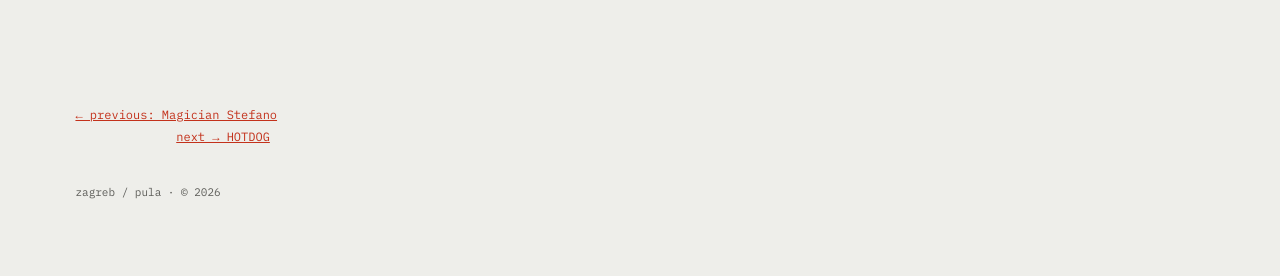
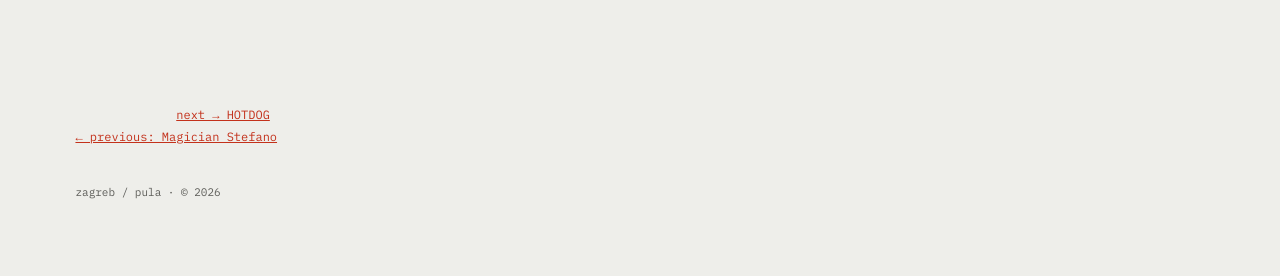
Before and after one commit to ariansajina/dora, a Jekyll site: the page built from _works/which-football-team.md, in a window 1280 px wide. Shown: the part 1926-2202 px from the top of the page. Built offline with Jekyll 4.4.1, drawn with Linux system fonts in a browser that asks for light colours.

```diff
--- a/_layouts/work.html
+++ b/_layouts/work.html
@@ -92,9 +92,6 @@ own_footer: true
 {%- endfor %}
 {% if prev or next %}
 <nav class="pager off x4 mt-120" aria-label="other works">
-  {%- if prev %}
-  <a href="{{ '/works/' | append: prev.page | append: '/' | relative_url }}">← previous: {{ prev.title }}</a>
-  {%- endif %}
   {%- if next %}
   {%- assign skew = nil -%}
   {%- if prev -%}
@@ -104,6 +101,9 @@ own_footer: true
   {%- endif %}
   <a class="pager-next" href="{{ '/works/' | append: next.page | append: '/' | relative_url }}"{% if skew %} style="margin-left: min({{ skew }}ch, 40%)"{% endif %}>next → {{ next.title }}</a>
   {%- endif %}
+  {%- if prev %}
+  <a href="{{ '/works/' | append: prev.page | append: '/' | relative_url }}">← previous: {{ prev.title }}</a>
+  {%- endif %}
 </nav>
 {% include footer.html offset="4%" gap=40 %}
 {% else %}
```
